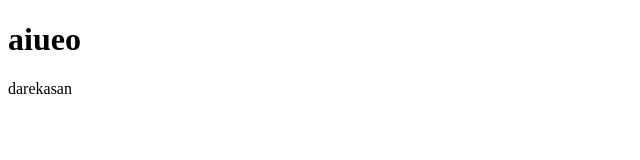
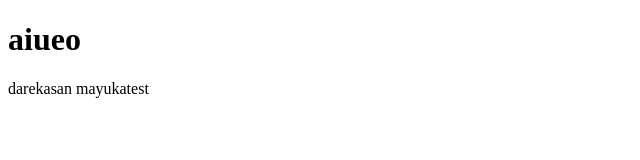
Before and after one commit to system-practice-A-10/dating-spots, a plain HTML site: page index.html in a window 1280 px wide. Shown: the full height of the page, 0-640 px from the left. Drawn offline with Linux system fonts and the light colour scheme.

Commit message:
Update index.html

```diff
--- a/index.html
+++ b/index.html
@@ -9,5 +9,6 @@
 <body>
   <h1>aiueo</h1>
   darekasan
+  mayukatest
 </body>
 </html>
```
